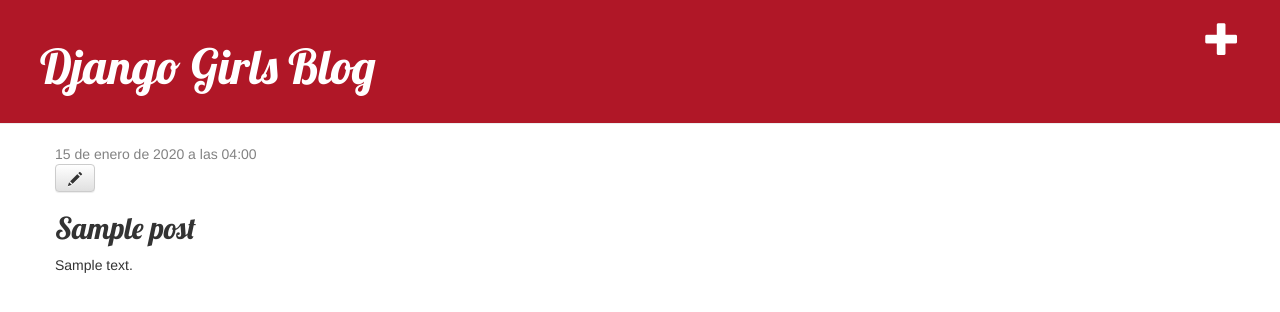
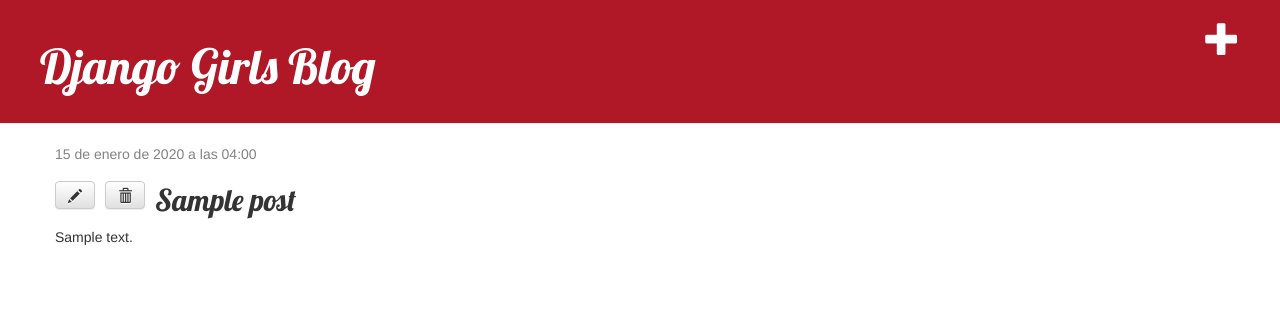
Before and after one commit to razosoniko/my-first-blog, a Django app: page /post/1/ in a window 1280 px wide. Shown: the top 312 px of the page. Run offline with Django 5.2, Linux system fonts and the light colour scheme; a user stored in the database is signed in; tables that the repository leaves empty hold one stand-in row (values such as "Sample post"); some libraries are stand-ins or nearby versions.

Commit message:
added btn delete

```diff
--- a/blog/templates/blog/post_detail.html
+++ b/blog/templates/blog/post_detail.html
@@ -7,10 +7,20 @@
                 {{ post.published_date }}
             </div>
         {% endif %}
-        {% if user.is_authenticated %}
-            <a class="btn btn-default" href="{% url 'post_edit' pk=post.pk %}"><span class="glyphicon glyphicon-pencil"></span></a>
-        {% endif %}
-        <h2>{{ post.title }}</h2>
+
+        <div style="display: flex; align-items: center; gap: 10px;">
+            {% if user.is_authenticated %}
+                <a class="btn btn-default" href="{% url 'post_edit' pk=post.pk %}">
+                    <span class="glyphicon glyphicon-pencil"></span>
+                </a>
+
+                <a class="btn btn-default" href="{% url 'post_delete' pk=post.pk %}">
+                    {% csrf_token %}
+                    <span class="glyphicon glyphicon-trash"></span>
+                </a>
+            {% endif %}
+            <h2>{{ post.title }}</h2>
+        </div>
         <p>{{ post.text|linebreaksbr }}</p>
     </div>
 {% endblock %}
--- a/blog/urls.py
+++ b/blog/urls.py
@@ -6,4 +6,5 @@
     path('post/<int:pk>/', views.post_detail, name='post_detail'),
     path('post/new/', views.post_new, name='post_new'),
     path('post/<int:pk>/edit/', views.post_edit, name='post_edit'),
+    path('post/<int:pk>/delete/', views.post_delete, name='post_delete'),
 ]
--- a/blog/views.py
+++ b/blog/views.py
@@ -39,3 +39,8 @@
     else:
         form = PostForm(instance=post)
     return render(request, 'blog/post_edit.html', {'form': form})
+
+def post_delete(request, pk):
+    post = get_object_or_404(Post, pk=pk)
+    post.delete()
+    return redirect('post_list')
```
